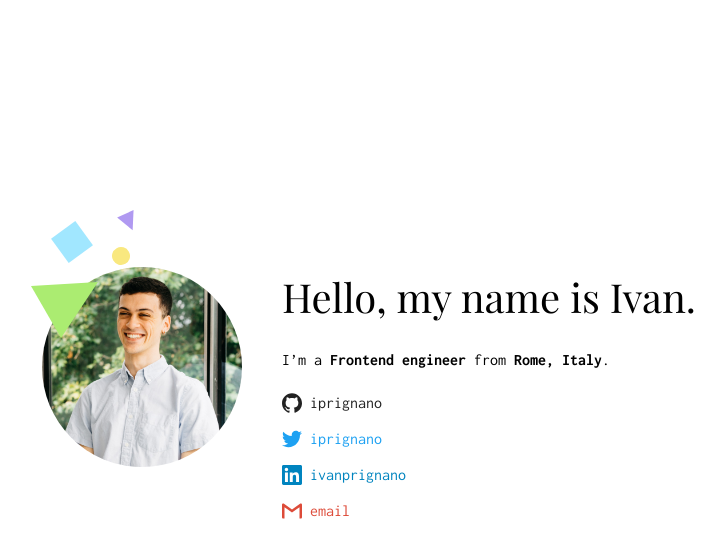
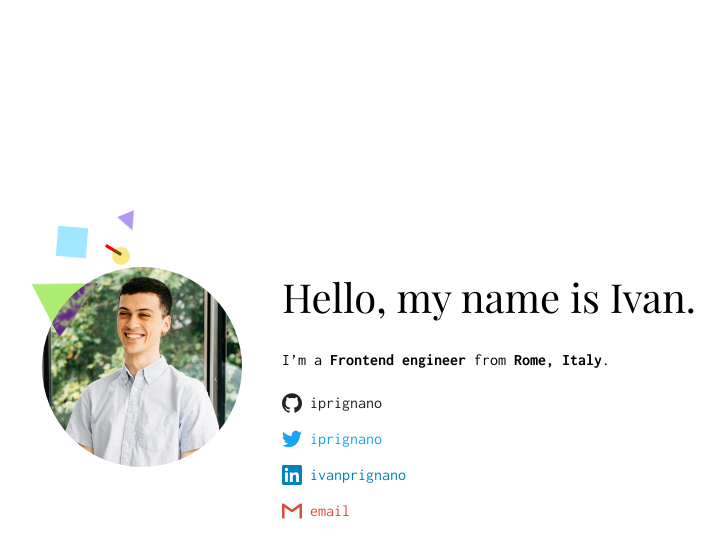
Before and after one commit to iprignano/ivanprignano, a Jekyll site: the page built from index.md, in a window 1280 px wide. Shown: the top 558 px of the page, without its empty margins (126-850 px from the left). Built offline with Jekyll 4.4.1, drawn with Linux system fonts in a browser that asks for light colours; some web fonts are replaced.

Commit message:
Moar movement

```diff
--- a/_includes/shapes.html
+++ b/_includes/shapes.html
@@ -1,4 +1,3 @@
-
 <div class="shapes-wrapper shapes-wrapper-1">
   <div class="shape shape-1"></div>
   <div class="shape shape-3"></div>
@@ -7,3 +6,6 @@
   <div class="shape shape-0"></div>
   <div class="shape shape-2"></div>
 </div>
+<div class="shapes-wrapper shapes-wrapper-2">
+  <div class="shape shape-4"></div>
+</div>
--- a/_sass/shapes.scss
+++ b/_sass/shapes.scss
@@ -1,19 +1,25 @@
-.shapes-wrapper-0 {
-  transform: rotate(15deg);
-  transition: transform 2500ms ease-out;
-
+.shapes-wrapper {
   &.in-place {
     transform: none;
   }
 }
 
+.shapes-wrapper-0 {
+  transform: rotate(15deg);
+  transition: transform 2500ms ease-out;
+  mix-blend-mode: exclusion;
+}
+
 .shapes-wrapper-1 {
   transform: rotate(-30deg);
   transition: transform 2300ms ease-out;
+  mix-blend-mode: multiply;
+}
 
-  &.in-place {
-    transform: none;
-  }
+.shapes-wrapper-2 {
+  transform: rotate(180deg);
+  transition: transform 3000ms ease-out;
+  mix-blend-mode: luminosity;
 }
 
 .shape {
@@ -21,6 +27,7 @@
   height: 0;
   position: absolute;
   transition: transform 1000ms ease-out;
+  mix-blend-mode: multiply;
 }
 
 .shape-0 {
@@ -35,7 +42,9 @@
   z-index: 2;
 
   &.in-place {
-    transform: rotate(60deg);
+    transform: rotate(60deg) translateZ(0);
+    animation: 10s infinite reverse triangle-one;
+    animation-delay: 2000ms;
   }
 }
 
@@ -45,11 +54,13 @@
 	background-color: #a1e7ff;
   top: -40px;
   left: 15px;
-  transform: rotate(-2003deg) translate(40%, -50%);
+  transform: rotate(-203deg) translate(40%, -50%);
   transition-duration: 1770ms;
 
   &.in-place {
-    transform: rotate(-36deg);
+    transform: rotate(-36deg) translateZ(0);
+    animation: 5s infinite reverse square;
+    animation-delay: 1770ms;
   }
 }
 
@@ -64,7 +75,9 @@
   transition-duration: 2270ms;
 
   &.in-place {
-    transform: rotate(156deg);
+    transform: rotate(156deg) translateZ(0);
+    animation: 27s infinite reverse triangle-two;
+    animation-delay: 2270ms;
   }
 }
 
@@ -80,6 +93,80 @@
   transition-duration: 2970ms;
 
   &.in-place {
-    transform: rotate(106deg);
+    transform: rotate(106deg) translateZ(0);
   }
 }
+
+.shape-4 {
+  width: 3px;
+  height: 18px;
+	background-color: #ff0000;
+  top: -26px;
+  left: 70px;
+  transform: rotate(-214deg) translateZ(0);
+  transition-delay: 100ms;
+  transition-duration: 2970ms;
+
+  &.in-place {
+    transform: rotate(120deg) translateZ(0);
+    animation: 10s infinite reverse stick;
+    animation-delay: 2970ms;
+  }
+}
+
+// In-place animations
+@keyframes triangle-one {
+  0% {
+    transform: rotate(60deg);
+  }
+
+  50% {
+    transform: rotate(72deg);
+  }
+
+  100% {
+    transform: rotate(60deg);
+  }
+}
+
+@keyframes square {
+  0% {
+    transform: rotate(-36deg);
+  }
+
+  50% {
+    transform: rotate(-86deg);
+  }
+
+  100% {
+    transform: rotate(-36deg);
+  }
+}
+
+@keyframes triangle-two {
+  0% {
+    transform: rotate(156deg);
+  }
+
+  50% {
+    transform: rotate(256deg);
+  }
+
+  100% {
+    transform: rotate(156deg);
+  }
+}
+
+@keyframes stick {
+  0% {
+    transform: rotate(120deg);
+  }
+
+  50% {
+    transform: rotate(136deg);
+  }
+
+  100% {
+    transform: rotate(120deg);
+  }
+}
```
